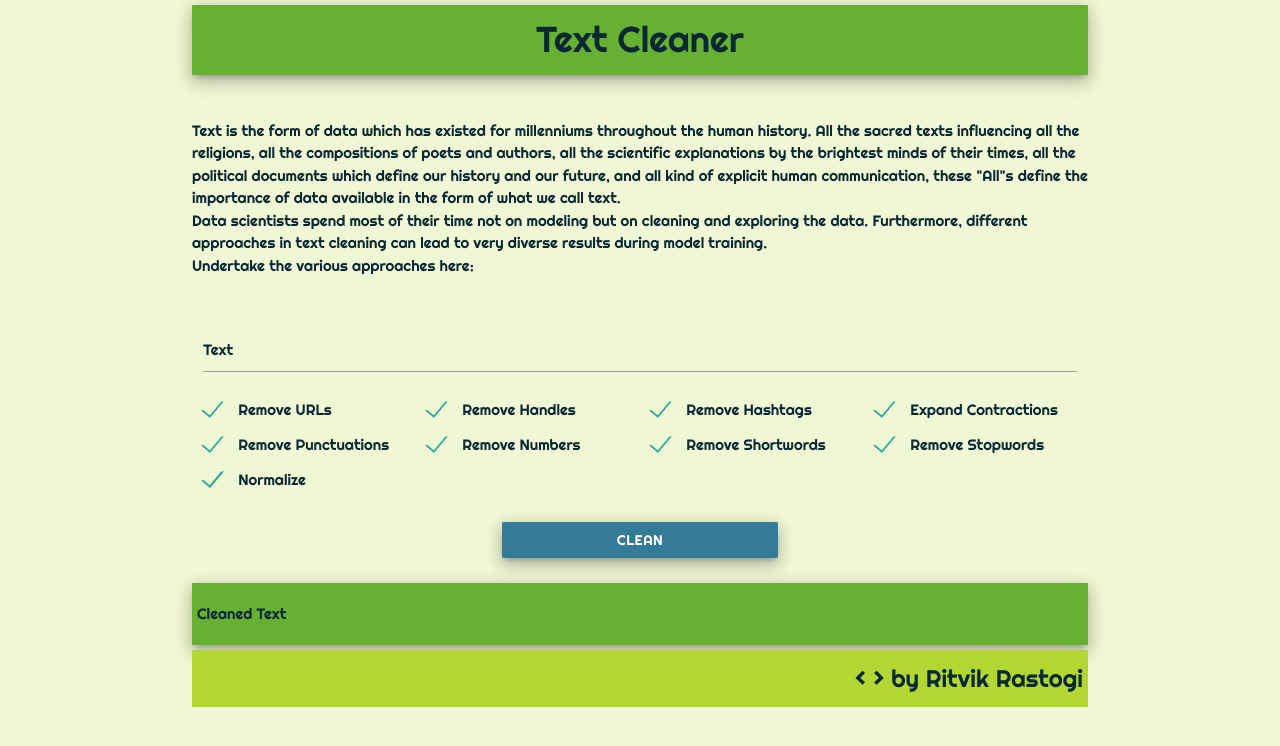
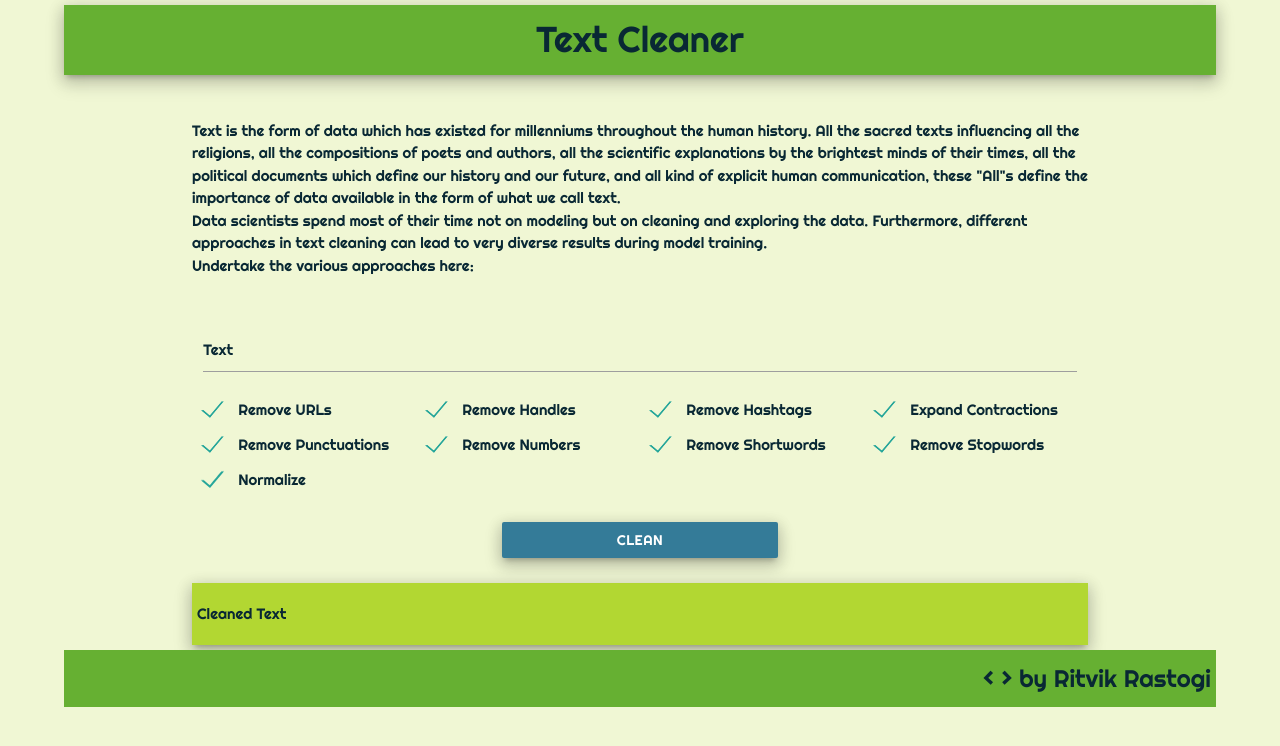
Before and after one commit to shubham860/Text-Cleaner, a plain HTML site: page index.html in a window 1280 px wide. Drawn offline with nearby package versions, Linux system fonts and the light colour scheme; some packages are replaced by stand-ins of ours; a script that the page names is missing.

Commit message:
UI Improvements

```diff
--- a/css/master.css
+++ b/css/master.css
@@ -26,19 +26,25 @@ body{
   }
 }
 #clean-container{
-  background-color: var(--c3);
+  background-color: var(--c2);
   padding: 5px;
 }
 header{
   background-color: var(--c3);
   padding: 5px;
   text-align: center;
+  max-width: 90%;
+  display: block;
+  margin: auto;
   margin-top: 5px;
 }
 footer{
-  background-color: var(--c2);
+  background-color: var(--c3);
   padding: 5px;
   text-align: right;
+  max-width: 90%;
+  display: block;
+  margin: auto;
 }
 .material-icons{
   padding: 5px;
--- a/index.html
+++ b/index.html
@@ -12,10 +12,10 @@
     <title>Text Cleaner</title>
   </head>
   <body>
+    <header class="z-depth-3">
+      <h1>Text Cleaner</h1>
+    </header>
     <div class="container">
-      <header class="z-depth-3">
-        <h1>Text Cleaner</h1>
-      </header>
       <br><br>
       <div class="sidenav" id="mobile-demo">
         Text is the form of data which has existed for millenniums throughout the human history. All the sacred texts influencing all the religions, all the compositions of poets and authors, all the scientific explanations by the brightest minds of their times, all the political documents which define our history and our future, and all kind of explicit human communication, these "All"s define the importance of data available in the form of what we call text. <br>
@@ -97,12 +97,10 @@
       <div class="col s12 z-depth-3" id="clean-container">
         <p id="clean">Cleaned Text</p>
       </div>
-
-      <footer>
-        <h3>&lt; &gt; by <a href="https://ritvik19.github.io" target="_blank">Ritvik Rastogi</a></h3>
-
-      </footer>
     </div>
+    <footer>
+      <h3>&lt; &gt; by <a href="https://ritvik19.github.io" target="_blank">Ritvik Rastogi</a></h3>
+    </footer>
     <script src="https://ajax.googleapis.com/ajax/libs/jquery/1.11.3/jquery.min.js"></script>
     <script src="https://cdnjs.cloudflare.com/ajax/libs/materialize/1.0.0/js/materialize.min.js"></script>
     <script src="https://unpkg.com/compromise@latest/builds/compromise.min.js"></script>
```
